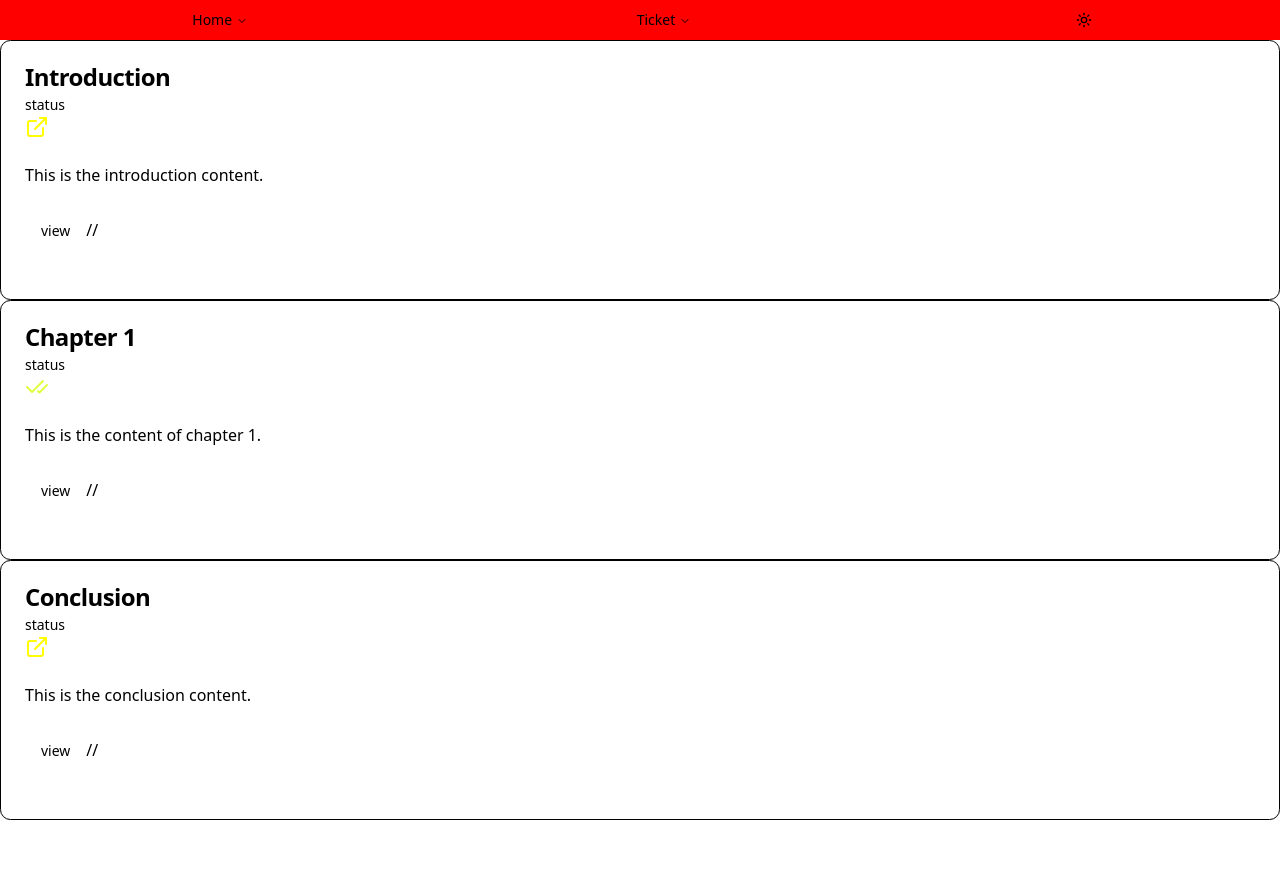
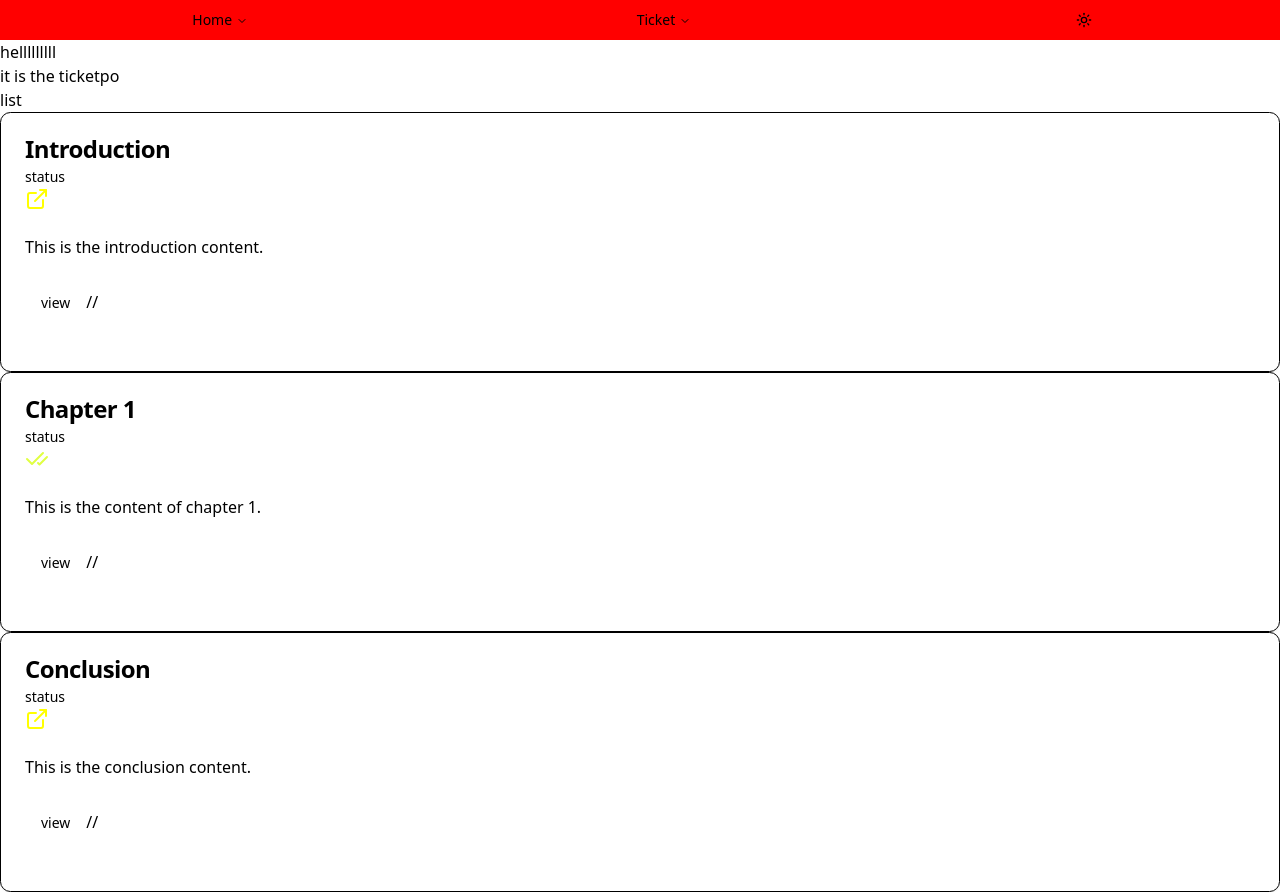
Before and after one commit to Adhilhabeeb/nextstudy, a Next.js app: page /ticket in a window 1280 px wide. Before the commit the page ends 820 px from the top, so only its background shows below. Built offline with nearby package versions, Linux system fonts and the light colour scheme.

Commit message:
added aa new file named errro.tsx  to  error handliong

```diff
--- a/package.json
+++ b/package.json
@@ -19,6 +19,7 @@
     "next-themes": "^0.4.6",
     "react": "^19.0.0",
     "react-dom": "^19.0.0",
+    "react-error-boundary": "^6.0.0",
     "tailwind-merge": "^3.3.1",
     "tailwindcss-animate": "^1.0.7"
   },
--- /dev/null
+++ b/src/app/ticket/error.tsx
@@ -0,0 +1,13 @@
+
+
+ "use client"
+ function Errorfunction({error}:{error:Error}){
+
+    return (
+        <div>
+            {error.message || " something happen"}
+        </div>
+    )
+  }
+
+  export default Errorfunction
--- a/src/app/ticket/page.tsx
+++ b/src/app/ticket/page.tsx
@@ -1,74 +1,39 @@
 
 
-import { buttonVariants } from "@/components/ui/button";
- import { ticketitempath } from "@/path";
-import Link from "next/link";
 
-import {
-  Card,
-
-  CardContent,
-  CardDescription,
-  CardFooter,
-  CardHeader,
-  CardTitle,
-} from "@/components/ui/card"
-import { CheckCheck, ExternalLink, Sparkle } from "lucide-react";
-import { useEffect, useState } from "react";
-import {  Ticketdatatype } from "@/data";
-import Getdata from "@/components/datafetching/Getdata";
-let ticketicon={
-
-    open:<ExternalLink color={"yellow"} />,done:<CheckCheck color="#e0ff42" />
-}
+import { Ticketshowpagec } from "@/components/datafetching/Tickketshowpage";
+import { Suspense } from "react";
 
 
-let  Ticketpage =   async  ()=>{
-console.log("toivvtt pgeerenferd")
-let data=await Getdata()
+let  Ticketpage =     ()=>{
+
 
 
      return <div>
 
+<p>it is the ticketpo</p>
 
-{data.map(el=>{
+<Suspense>
+ <Ticketshowpagec/>
 
-
-// return (
-
-// <div   key={el.id} >
-// <Link      className={buttonVariants({variant:"outline"})}  href={ticketitempath(el.id)}>go to ticket {el.id}</Link>
-//   {ticketicon[el.work]}
-
-
-//     <br/> </div>
-// )
-return (
-  <Card  key={el.id}   >
-  <CardHeader>
-    <CardTitle>{el.tittle}</CardTitle>
-    {/* <CardDescription>Card Description</CardDescription> */}
-    <CardDescription>
-      status {ticketicon[el.work]}
-
-    </CardDescription>
-  </CardHeader>
-  <CardContent>
-    <p>{el.content}</p>
-  </CardContent>
-  <CardFooter>
-    <div   key={el.id} > <Link      className={buttonVariants({variant:"destructive"})}  href={ticketitempath(el.id)}>view
-    </Link>
-
-
-//  </div>
-  </CardFooter>    <br/>
-</Card>
-)
-
-})}
-
+</Suspense>
        </div>
 }
 
-export default  Ticketpage;
+
+let Ticketp=()=>{
+  return(
+
+    <div>
+
+      helllllllll
+        <Suspense>
+    <Ticketpage/>
+
+    </Suspense>
+    </div>
+
+  )
+}
+
+export default Ticketp
--- a/src/components/datafetching/Getdata.tsx
+++ b/src/components/datafetching/Getdata.tsx
@@ -4,9 +4,9 @@ import { data, Ticketdatatype } from "@/data";
   async function Getdata():Promise<Ticketdatatype[]> {
 
     return new Promise((resolve,reject)=>{
-
+// throw  new Error("faild to fetchjh")
          return    setTimeout(() => {
-            return resolve(data)          }, 2000);
+            return resolve(data)          }, 4000);
     })
 
 }
--- /dev/null
+++ b/src/components/datafetching/Tickketshowpage.tsx
@@ -0,0 +1,72 @@
+import Getdata from "./Getdata";
+
+
+
+import { buttonVariants } from "@/components/ui/button";
+ import { ticketitempath } from "@/path";
+import Link from "next/link";
+
+import {
+  Card,
+
+  CardContent,
+  CardDescription,
+  CardFooter,
+  CardHeader,
+  CardTitle,
+} from "@/components/ui/card"
+import { CheckCheck, ExternalLink, Sparkle } from "lucide-react";
+import { Ticketdatatype } from "@/data";
+let ticketicon={
+
+    open:<ExternalLink color={"yellow"} />,done:<CheckCheck color="#e0ff42" />
+}
+
+    export async function  Ticketshowpagec(){
+
+
+    let data =  await Getdata()
+
+
+     return <div>
+list
+
+{data.map(el=>{
+
+
+// return (
+
+// <div   key={el.id} >
+// <Link      className={buttonVariants({variant:"outline"})}  href={ticketitempath(el.id)}>go to ticket {el.id}</Link>
+//   {ticketicon[el.work]}
+
+
+//     <br/> </div>
+// )
+return (
+  <Card  key={el.id}   >
+  <CardHeader>
+    <CardTitle>{el.tittle}</CardTitle>
+    {/* <CardDescription>Card Description</CardDescription> */}
+    <CardDescription>
+      status {ticketicon[el.work]}
+
+    </CardDescription>
+  </CardHeader>
+  <CardContent>
+    <p>{el.content}</p>
+  </CardContent>
+  <CardFooter>
+    <div   key={el.id} > <Link      className={buttonVariants({variant:"destructive"})}  href={ticketitempath(el.id)}>view
+    </Link>
+
+
+//  </div>
+  </CardFooter>    <br/>
+</Card>
+)
+
+})}
+
+       </div>
+  }
--- a/src/components/features/Themesetting.tsx
+++ b/src/components/features/Themesetting.tsx
@@ -1,3 +1,4 @@
+
 
 
 "use client"
--- a/src/header/Header.tsx
+++ b/src/header/Header.tsx
@@ -21,24 +21,25 @@ function Header() {
   <NavigationMenu   style={{}}  >
   <NavigationMenuList   style={{background:"red",width:"100vw",display:"flex",justifyContent:"space-around"
   }}>
+    <Link href={"/"}>
     <NavigationMenuItem >
 
-   <Link href={"/"}>
-      <NavigationMenuTrigger>Home</NavigationMenuTrigger></Link>
+
+      <NavigationMenuTrigger>Home</NavigationMenuTrigger>
       {/* <NavigationMenuContent>
         <NavigationMenuLink>Link</NavigationMenuLink>
       </NavigationMenuContent> */}
-    </NavigationMenuItem>
+    </NavigationMenuItem></Link>
 
-        <NavigationMenuItem>
+       <Link  href={"/ticket"}> <NavigationMenuItem>
 
-<Link  href={"/ticket"}>
+
       <NavigationMenuTrigger>Ticket</NavigationMenuTrigger>
-</Link>
+
       {/* <NavigationMenuContent>
         <NavigationMenuLink>Link</NavigationMenuLink>
       </NavigationMenuContent> */}
-    </NavigationMenuItem>
+    </NavigationMenuItem></Link>
 <Themeswitcher/>
   </NavigationMenuList>
 </NavigationMenu>  </div>
```
Also changed, not shown: 1 other file (tests, documents, lock files or other folders).
